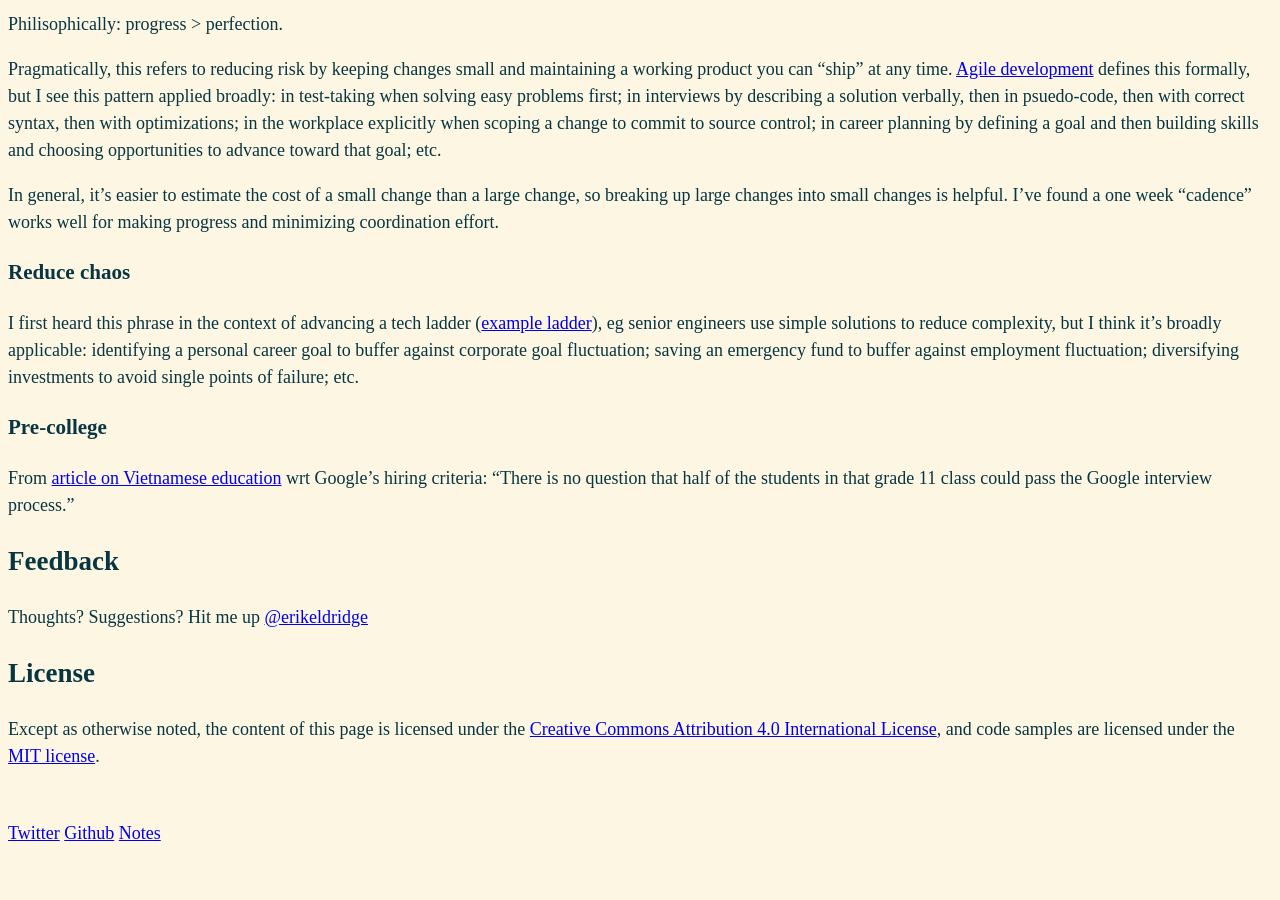
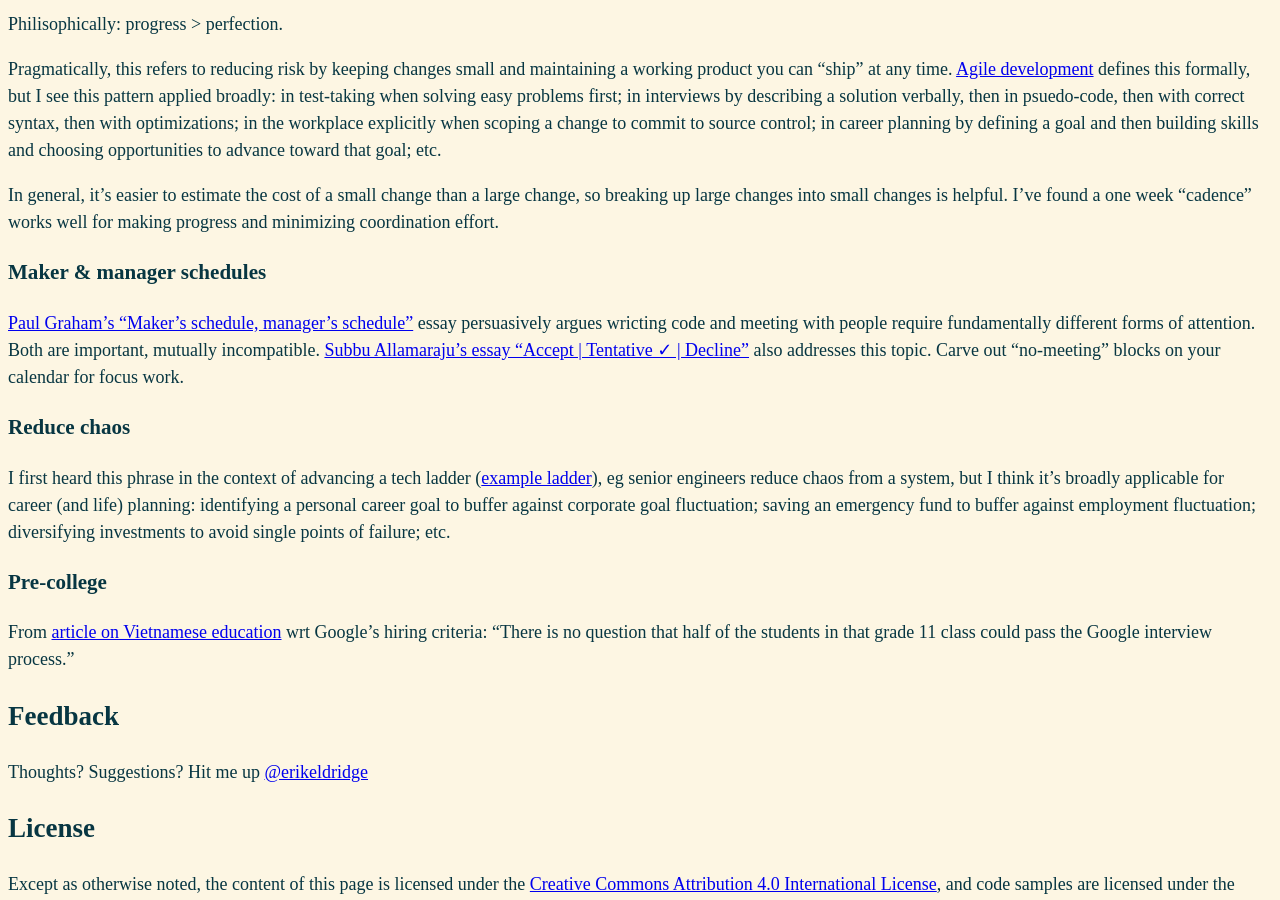
Before and after one commit to erikeldridge/erikeldridge.github.com, a Jekyll site: the page built from _posts/2013-03-21-academic-advisory.md, in a window 1280 px wide and 900 px high, scrolled down 2393 px. Built offline with Jekyll 4.4.1, drawn with Linux system fonts in a browser that asks for light colours; before the commit the page ends 3243 px from its top, so only the background shows below that.

Commit message:
Note maker vs mgr sched

```diff
--- a/_posts/2013-03-21-academic-advisory.md
+++ b/_posts/2013-03-21-academic-advisory.md
@@ -81,9 +81,13 @@ Pragmatically, this refers to reducing risk by keeping changes small and maintai
 
 In general, it's easier to estimate the cost of a small change than a large change, so breaking up large changes into small changes is helpful. I've found a one week "cadence" works well for making progress and minimizing coordination effort.
 
+### Maker & manager schedules
+
+[Paul Graham's "Maker's schedule, manager's schedule"](http://www.paulgraham.com/makersschedule.html) essay persuasively argues wricting code and meeting with people require fundamentally different forms of attention. Both are important, mutually incompatible. [Subbu Allamaraju's essay "Accept \| Tentative ✓ \| Decline"](https://m.subbu.org/accept-tentative-decline-f12185b31259) also addresses this topic. Carve out "no-meeting" blocks on your calendar for focus work.
+
 ### Reduce chaos
 
-I first heard this phrase in the context of advancing a tech ladder ([example ladder](https://github.com/urbanairship/techladder/blob/master/eng.md)), eg senior engineers use simple solutions to reduce complexity, but I think it's broadly applicable: identifying a personal career goal to buffer against corporate goal fluctuation; saving an emergency fund to buffer against employment fluctuation; diversifying investments to avoid single points of failure; etc.
+I first heard this phrase in the context of advancing a tech ladder ([example ladder](https://github.com/urbanairship/techladder/blob/master/eng.md)), eg senior engineers reduce chaos from a system, but I think it's broadly applicable for career (and life) planning: identifying a personal career goal to buffer against corporate goal fluctuation; saving an emergency fund to buffer against employment fluctuation; diversifying investments to avoid single points of failure; etc.
 
 ### Pre-college
 
```
